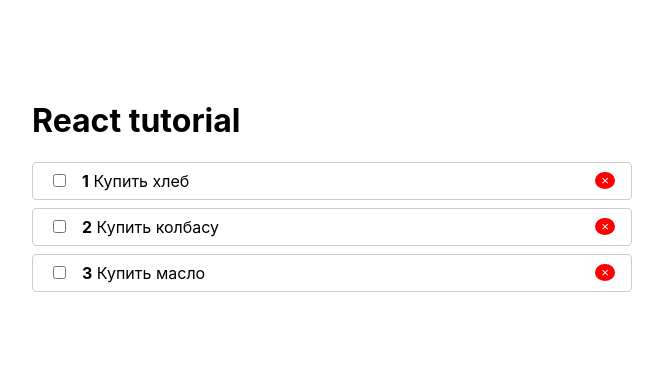
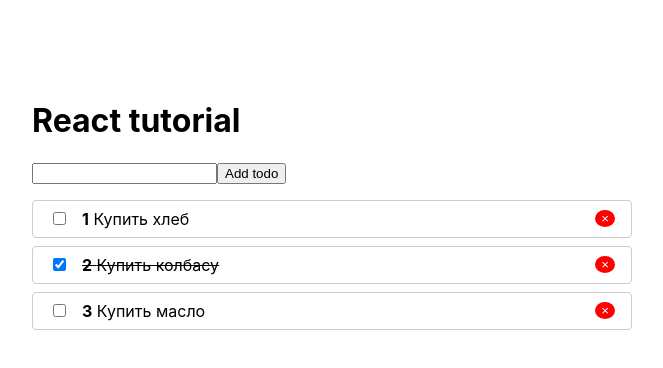
Before and after one commit to khilioti/react-list, a React (Create React App) app: page / in a window 1280 px wide. Shown: the top 368 px of the page, without its empty margins (308-971 px from the left). Built offline with nearby package versions, Linux system fonts and the light colour scheme.

Commit message:
todo completed

```diff
--- a/src/App.js
+++ b/src/App.js
@@ -1,20 +1,54 @@
 import React from "react";
 import TodoList from "./Todo/TodoList";
+import Context from "./context";
+import AddTodo from "./Todo/AddTodo";
 
 function App() {
-const todos = [
-  {id: 1, complited: false, title: 'Купить хлеб'},
-  {id: 2, complited: false, title: 'Купить колбасу'},
-  {id: 3, complited: false, title: 'Купить масло'}
-]
+  const [todos, setTodos] = React.useState([
+    { id: 1, completed: false, title: "Купить хлеб" },
+    { id: 2, completed: true, title: "Купить колбасу" },
+    { id: 3, completed: false, title: "Купить масло" },
+  ]);
 
+  function toggleTodo(id) {
+    setTodos(
+      todos.map((todo) => {
+        if (todo.id === id) {
+          todo.completed = !todo.completed;
+        }
+        return todo;
+      })
+    );
+  }
+
+  function removeTodo(id) {
+    setTodos(todos.filter((todo) => todo.id !== id));
+  }
+
+  function addTodo(title) {
+    setTodos(
+      todos.concat([
+        {
+          title,
+          id: Date.now(),
+          completed: false,
+        },
+      ])
+    );
+  }
 
   return (
-   <div className="wrapper">
-      <h1>React tutorial</h1>
-
-      <TodoList todos={todos} />
-   </div>
+    <Context.Provider value={{ removeTodo }}>
+      <div className="wrapper">
+        <h1>React tutorial</h1>
+        <AddTodo onCreate={addTodo} />
+        {todos.length ? (
+          <TodoList todos={todos} onToggle={toggleTodo} />
+        ) : (
+          <p>No todos!</p>
+        )}
+      </div>
+    </Context.Provider>
   );
 }
 
--- /dev/null
+++ b/src/Todo/AddTodo.js
@@ -0,0 +1,28 @@
+import React, { useState } from "react";
+import PropTypes from "prop-types";
+
+function AddTodo({ onCreate }) {
+  const [value, setValue] = useState("");
+
+  function submitHandler(event) {
+    event.preventDefault();
+
+    if(value.trim()) {
+      onCreate(value);
+      setValue('')
+    }
+  }
+
+  return (
+    <form style={{ marginBottom: "1rem" }} onSubmit={submitHandler}>
+      <input value={value} onChange={(event) => setValue(event.target.value)} />
+      <button type="submit">Add todo</button>
+    </form>
+  );
+}
+
+AddTodo.prototype = {
+    onCreate: PropTypes.func.isRequired
+}
+
+export default AddTodo;
--- a/src/Todo/TodoItem.js
+++ b/src/Todo/TodoItem.js
@@ -1,6 +1,6 @@
-import React from "react";
+import React, {useContext} from "react";
 import PropTypes from "prop-types";
-import { findByLabelText } from "@testing-library/react";
+import Context from "../context";
 
 const styles = {
     li: {
@@ -18,24 +18,37 @@ const styles = {
 }
 
 
-function TodoItem({ todo, index }) {
+function TodoItem({ todo, index, onChange }) {
+  const {removeTodo} = useContext(Context)
+  const classes = []
+
+if (todo.completed) {
+  classes.push('done')
+}
+
+
   return (
     <li style={styles.li}>
-        <span>
-            <input type="checkbox" style={styles.input}/>
+        <span className={classes.join(' ')}>
+            <input
+            type="checkbox"
+            checked={todo.completed}
+            style={styles.input}
+            onChange={() => onChange(todo.id) } />
 
       <strong>{index + 1}</strong>
       &nbsp;
       {todo.title}
       </span>
-      <button className='rm'>&times;</button>
+      <button className='rm' onClick={removeTodo.bind(null, todo.id)}>&times;</button>
     </li>
   );
 }
 
 TodoItem.propTypes = {
     todo: PropTypes.object.isRequired,
-    index: PropTypes.number
+    index: PropTypes.number,
+    onChange: PropTypes.func.isRequired
 }
 
 
--- a/src/Todo/TodoList.js
+++ b/src/Todo/TodoList.js
@@ -14,15 +14,22 @@ function TodoList(props) {
   return (
     <ul style={styles.ul}>
       {props.todos.map((todo, index) => {
-        return <TodoItem todo={todo} key={todo.id} index={index}/>;
+        return (
+          <TodoItem
+            todo={todo}
+            key={todo.id}
+            index={index}
+            onChange={props.onToggle}
+          />
+        );
       })}
     </ul>
   );
 }
 
 TodoList.propTypes = {
-    todos: PropTypes.arrayOf(PropTypes.object).isRequired
-}
+  todos: PropTypes.arrayOf(PropTypes.object).isRequired,
+  onToggle: PropTypes.func.isRequired
+};
 
-
-export default TodoList
+export default TodoList;
--- /dev/null
+++ b/src/context.js
@@ -0,0 +1,5 @@
+import React from "react";
+
+const Context = React.createContext()
+
+export default Context
--- a/src/index.css
+++ b/src/index.css
@@ -24,3 +24,7 @@ code {
   color: #fff;
   border: none
 }
+
+.done {
+  text-decoration: line-through;
+}
```
